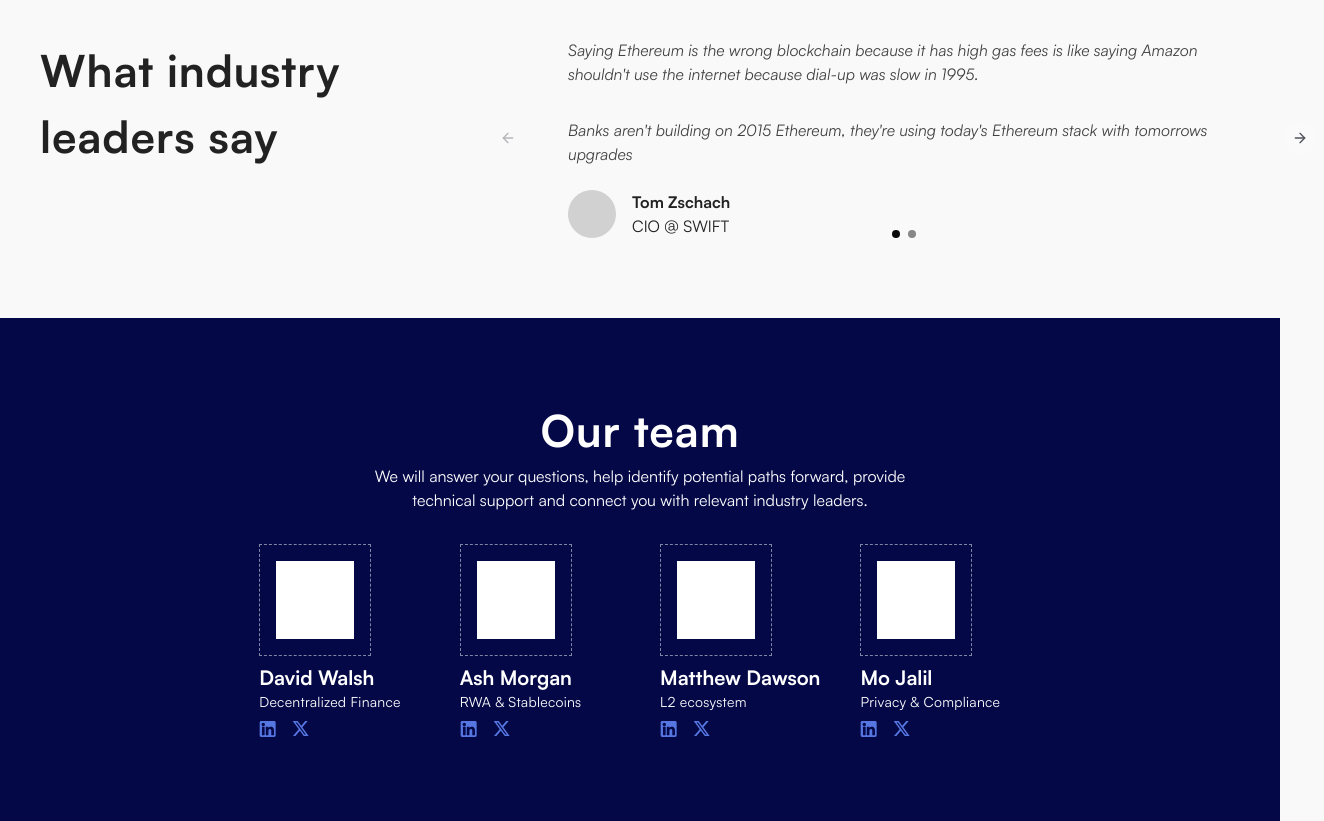
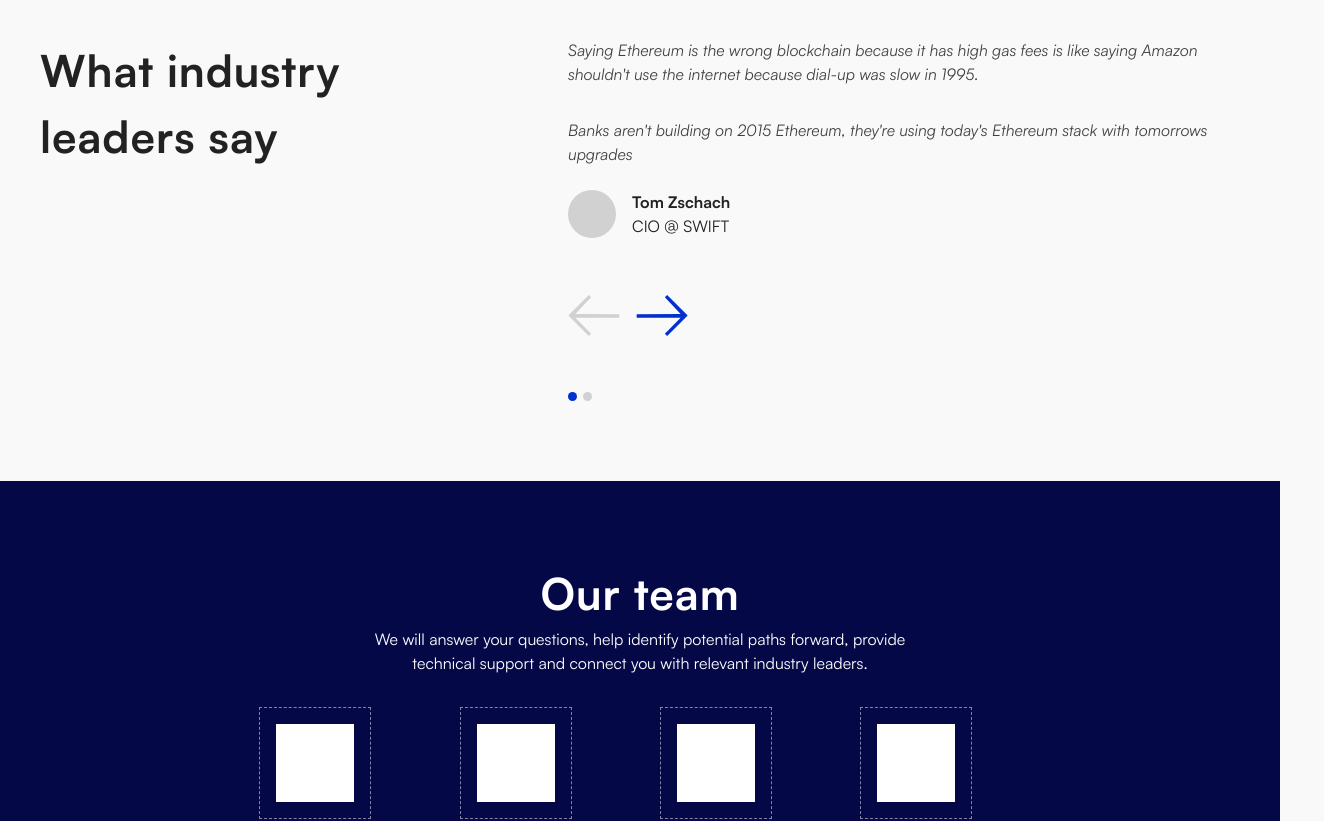
Before and after one commit to wackerow/institutions-subdomain, a Next.js app: page / in a window 1280 px wide. Shown: the part 3340-4161 px from the top of the page, 1324 px wide, since content can reach past the window. Built offline with nearby package versions, Linux system fonts and the light colour scheme.

Commit message:
refactor: carousel and sharp arrows

```diff
--- /dev/null
+++ b/components/svg/arrow-left-sharp.tsx
@@ -0,0 +1,12 @@
+import { cn } from "@/lib/utils"
+
+import ArrowRightSharp from "./arrow-right-sharp"
+
+const ArrowLeftSharp = ({
+  className,
+  ...props
+}: React.SVGProps<SVGSVGElement>) => (
+  <ArrowRightSharp className={cn("-scale-x-100", className)} {...props} />
+)
+
+export default ArrowLeftSharp
--- /dev/null
+++ b/components/svg/arrow-right-sharp.tsx
@@ -0,0 +1,14 @@
+const ArrowRightSharp = (props: React.SVGProps<SVGSVGElement>) => (
+  <svg
+    width="52"
+    height="42"
+    viewBox="0 0 52 42"
+    fill="currentColor"
+    xmlns="http://www.w3.org/2000/svg"
+    {...props}
+  >
+    <path d="M28.8684 3.19666L31.1608 0.956543L51.6602 21.4565L31.1608 41.9565L28.8684 39.6541L44.6529 23.762H0.660156V20.1511L44.6529 20.0888L28.8684 3.19666Z" />
+  </svg>
+)
+
+export default ArrowRightSharp
--- a/components/ui/carousel.tsx
+++ b/components/ui/carousel.tsx
@@ -9,10 +9,12 @@ import {
   useRef,
   useState,
 } from "react"
-import { ArrowLeft, ArrowRight } from "lucide-react"
 import { motion, Transition, useMotionValue } from "motion/react"
 
 import { cn } from "@/lib/utils/index"
+
+import ArrowLeftSharp from "../svg/arrow-left-sharp"
+import ArrowRightSharp from "../svg/arrow-right-sharp"
 
 export type CarouselContextType = {
   index: number
@@ -128,26 +130,25 @@ function CarouselNavigation({
 }: CarouselNavigationProps) {
   const { index, setIndex, itemsCount } = useCarousel()
 
+  const classes = cn(
+    "pointer-events-auto size-fit transition-[opacity,colors] duration-300",
+    !alwaysShow && "opacity-0 group-hover/hover:opacity-100",
+    alwaysShow
+      ? "disabled:*:text-muted"
+      : "group-hover/hover:disabled:*:text-muted",
+    classNameButton
+  )
   return (
     <div
       className={cn(
-        "pointer-events-none absolute top-1/2 left-[-12.5%] flex w-[125%] -translate-y-1/2 justify-between px-2",
+        "pointer-events-none mt-10 flex w-fit gap-x-4 max-sm:justify-center sm:mt-14",
         className
       )}
     >
       <button
         type="button"
         aria-label="Previous slide"
-        className={cn(
-          "pointer-events-auto h-fit w-fit rounded-full bg-zinc-50 p-2 transition-opacity duration-300",
-          alwaysShow
-            ? "opacity-100"
-            : "opacity-0 group-hover/hover:opacity-100",
-          alwaysShow
-            ? "disabled:opacity-40"
-            : "group-hover/hover:disabled:opacity-40",
-          classNameButton
-        )}
+        className={classes}
         disabled={index === 0}
         onClick={() => {
           if (index > 0) {
@@ -155,21 +156,12 @@ function CarouselNavigation({
           }
         }}
       >
-        <ArrowLeft className="stroke-zinc-600" size={16} />
+        <ArrowLeftSharp className="text-secondary-foreground" />
       </button>
       <button
         type="button"
-        className={cn(
-          "pointer-events-auto h-fit w-fit rounded-full bg-zinc-50 p-2 transition-opacity duration-300",
-          alwaysShow
-            ? "opacity-100"
-            : "opacity-0 group-hover/hover:opacity-100",
-          alwaysShow
-            ? "disabled:opacity-40"
-            : "group-hover/hover:disabled:opacity-40",
-          classNameButton
-        )}
         aria-label="Next slide"
+        className={classes}
         disabled={index + 1 === itemsCount}
         onClick={() => {
           if (index < itemsCount - 1) {
@@ -177,7 +169,7 @@ function CarouselNavigation({
           }
         }}
       >
-        <ArrowRight className="stroke-zinc-600" size={16} />
+        <ArrowRightSharp className="text-secondary-foreground" />
       </button>
     </div>
   )
@@ -195,13 +187,8 @@ function CarouselIndicator({
   const { index, itemsCount, setIndex } = useCarousel()
 
   return (
-    <div
-      className={cn(
-        "absolute bottom-0 z-10 flex w-full items-center justify-center",
-        className
-      )}
-    >
-      <div className="flex space-x-2">
+    <div className={cn("mt-14 w-fit", className)}>
+      <div className="flex space-x-1.5">
         {Array.from({ length: itemsCount }, (_, i) => (
           <button
             key={i}
@@ -209,8 +196,8 @@ function CarouselIndicator({
             aria-label={`Go to slide ${i + 1}`}
             onClick={() => setIndex(i)}
             className={cn(
-              "h-2 w-2 rounded-full transition-opacity duration-300",
-              index === i ? "bg-zinc-950" : "bg-zinc-900/50",
+              "size-[9px] shrink-0 rounded-full transition-opacity duration-300",
+              index === i ? "bg-secondary-foreground" : "bg-muted",
               classNameButton
             )}
           />
@@ -306,7 +293,7 @@ function CarouselContent({
         }
       }
       className={cn(
-        "flex items-center",
+        "flex w-full items-center",
         !disableDrag && "cursor-grab active:cursor-grabbing",
         className
       )}
```
